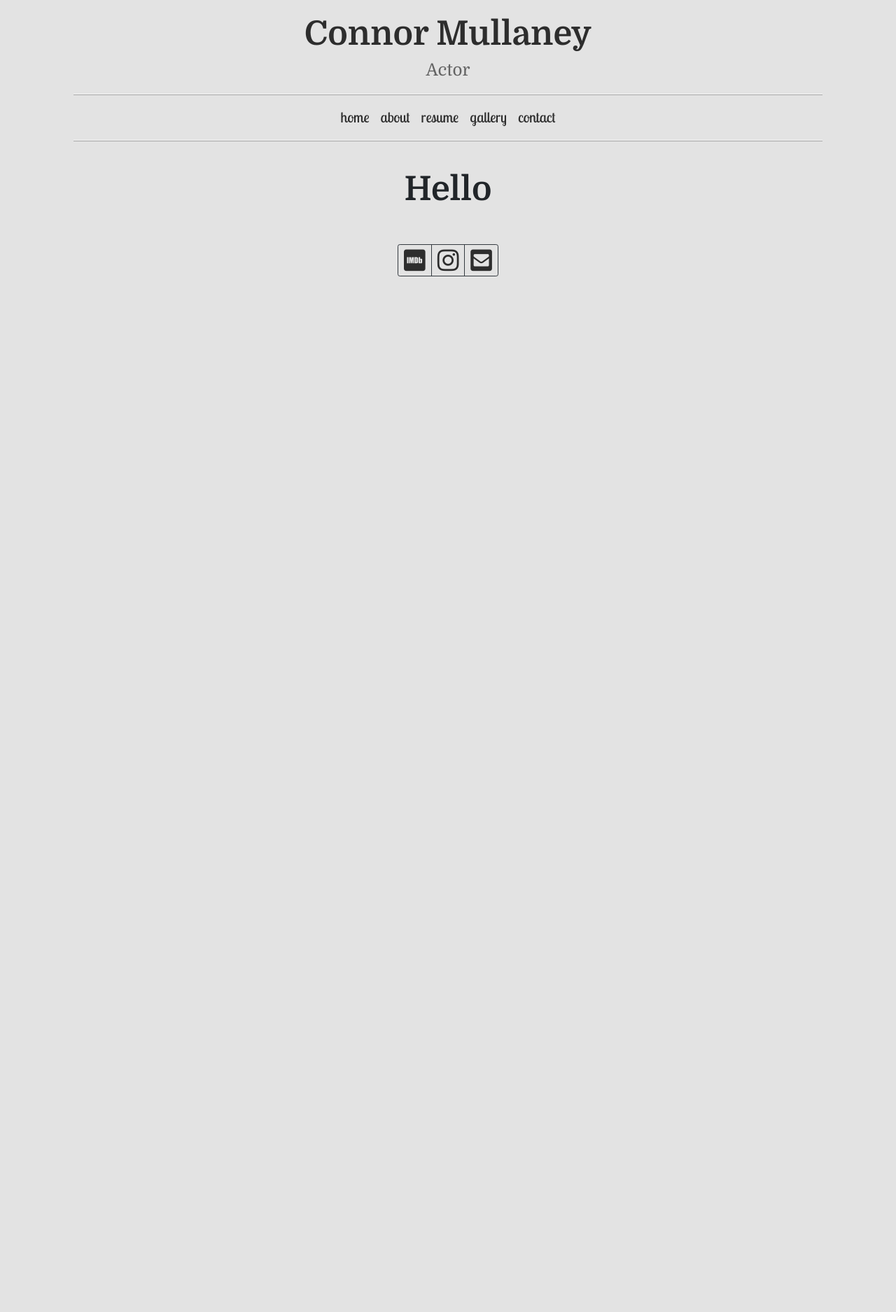
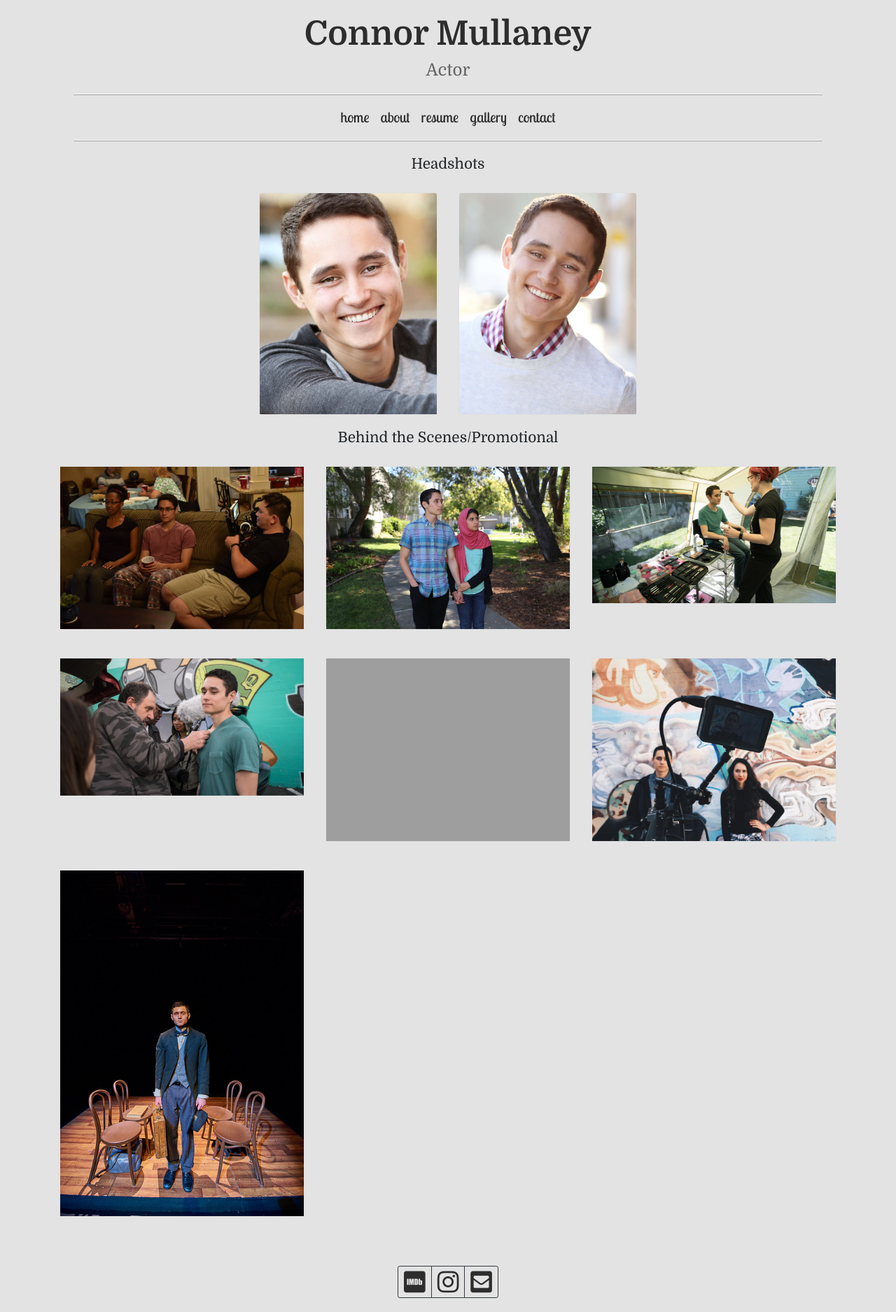
Before and after one commit to cmullaney/acting-website, a Node server app: page /gallery in a window 1280 px wide. Shown: the whole page at 70% size. Before the commit the page ends 395 px from the top, so only its background shows below. Run offline with Node 20, Linux system fonts and the light colour scheme; some libraries are stand-ins or nearby versions; grey boxes are pictures that could not be loaded.

Commit message:
completed gallery page, fixed contact page spacing

```diff
--- a/app.js
+++ b/app.js
@@ -31,6 +31,6 @@ app.get("/contact", function(req, res) {
 	res.render("contact");
 });
 
-app.listen(3000, "127.0.0.1", function() {
+app.listen(8080, "127.0.0.1", function() {
     console.log("App is listening...");
 });
--- a/public/stylesheets/actingwebsite.css
+++ b/public/stylesheets/actingwebsite.css
@@ -24,7 +24,11 @@ h2 {
 	color: #636363;
 }
 
-h1, h2, p {
+h3 {
+	font-size: 1.3em;
+}
+
+h1, h2, h3, p {
 	text-align: center;
 	font-family: "Domine", serif;
 }
@@ -47,6 +51,19 @@ hr {
     border: 0;
     height: 1px;
     background-image: linear-gradient(to right, rgba(0, 0, 0, 0), rgba(0, 0, 0, 0.75), rgba(0, 0, 0, 0));
+}
+
+.card {
+	margin: 20px 0;
+}
+
+.card img {
+	width: 100%;
+	height: auto;
+}
+
+.card img:hover {
+	opacity: 0.8;
 }
 
 .embed-responsive {
--- a/views/contact.ejs
+++ b/views/contact.ejs
@@ -2,13 +2,13 @@
 
 <!-- TODO: fix image to shrink (add blank boxes in row?) -->
 		<div class="container">
-			<div class="row justify-content-around">
-				<div class="col-md-6 col-xs-12">
+			<div class="row justify-content-center">
+				<div class="col-md-4 col-xs-12">
 					<p><strong>SF Agent:</strong></p>
 					<p>joan@looktalent.com</p>
 					<img id="look-logo" src="http://www.looktalent.com/html/images/Look_talent_01.jpg">
 				</div>
-				<div class="col-md-6 col-xs-12">
+				<div class="col-md-4 col-xs-12">
 					<p><strong>Direct Contact:</strong></p>
 					<p>connor@mullaney.com</p>
 				</div>
--- a/views/gallery.ejs
+++ b/views/gallery.ejs
@@ -1,5 +1,55 @@
 <% include ./partials/header %>
 
-<h1>Hello</h1>
+<h3>Headshots</h3>
+<div class="container">
+	<div class="row justify-content-center">
+		<div class="col-sm-6 col-md-3">
+			<div class="card">
+				<img class="card-img-top" src="img/ConnorMullaneyHeadshot.jpg">
+			</div>
+		</div>
+		<div class="col-sm-6 col-md-3">
+			<div class="card">
+				<img class="card-img-top" src="img/ConnorMullaneyHeadshot2.jpg">
+			</div>
+		</div>
+	</div>
+
+</div>
+
+<h3>Behind the Scenes/Promotional</h3>
+<div class="container">
+	<div class="row">
+		<div class="col-md-6 col-lg-4">
+			<div class="card">
+				<img src="img/BeyondEyes.jpg">
+			</div>
+		</div><div class="col-md-6 col-lg-4">
+			<div class="card">
+				<img src="img/JandM.jpg">
+			</div>
+		</div><div class="col-md-6 col-lg-4">
+			<div class="card">
+				<img src="img/makeup.jpg">
+			</div>
+		</div><div class="col-md-6 col-lg-4">
+			<div class="card">
+				<img src="img/me1.jpg">
+			</div>
+		</div><div class="col-md-6 col-lg-4">
+			<div class="card">
+				<img src="img/me7.jpg">
+			</div>
+		</div><div class="col-md-6 col-lg-4">
+			<div class="card">
+				<img src="img/The Bet.jpg">
+			</div>
+		</div><div class="col-md-6 col-lg-4">
+			<div class="card">
+				<img src="img/tla1.jpg">
+			</div>
+		</div>
+	</div>
+</div>
 
 <% include ./partials/footer %>
```
Also changed, not shown: public/img/BeyondEyes.jpg (added), public/img/ConnorMullaneyHeadshot2.jpg (added), public/img/JandM.jpg (added), public/img/The Bet.jpg (added), public/img/makeup.jpg (added), public/img/me1.jpg (added), public/img/tla1.jpg (added), 1 other file.
